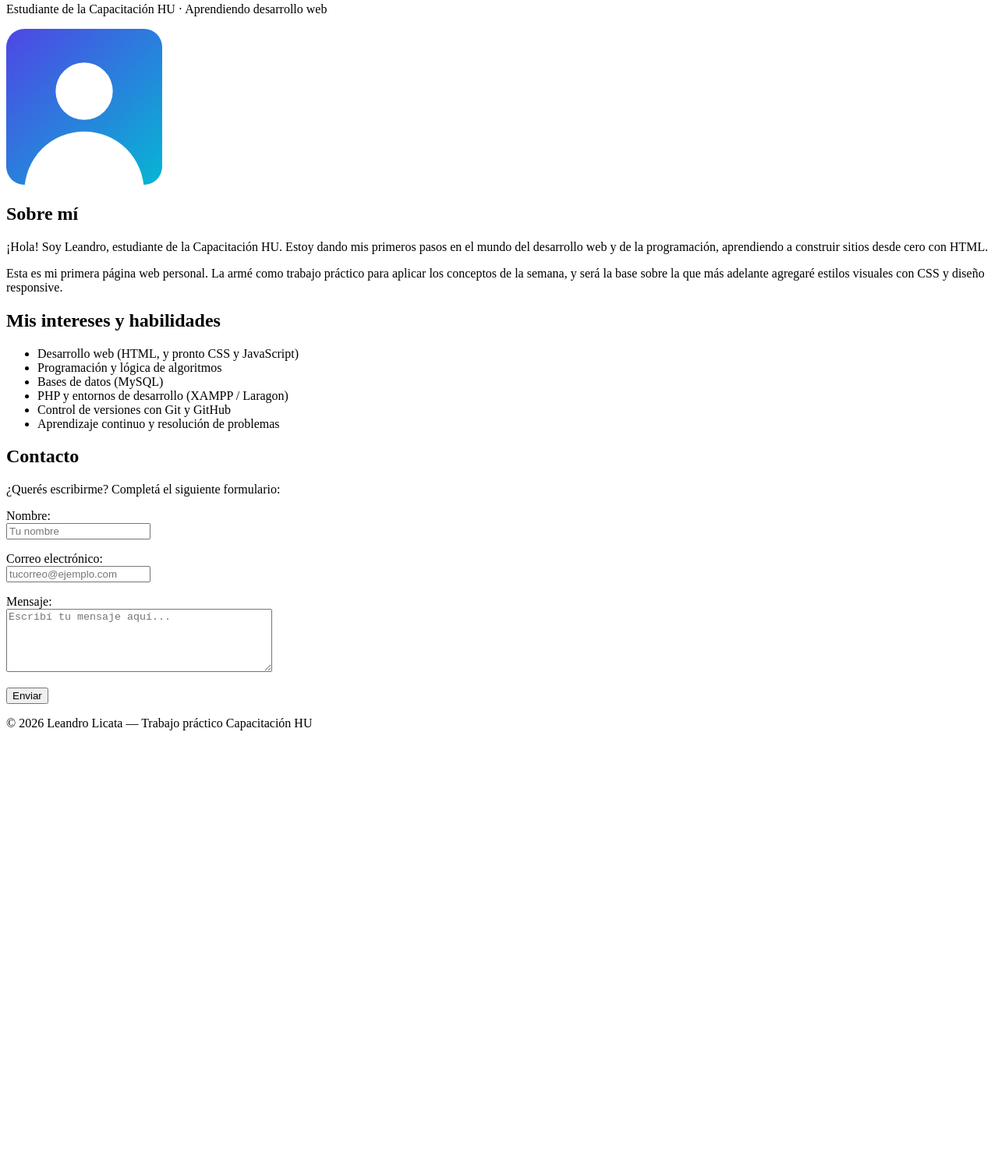
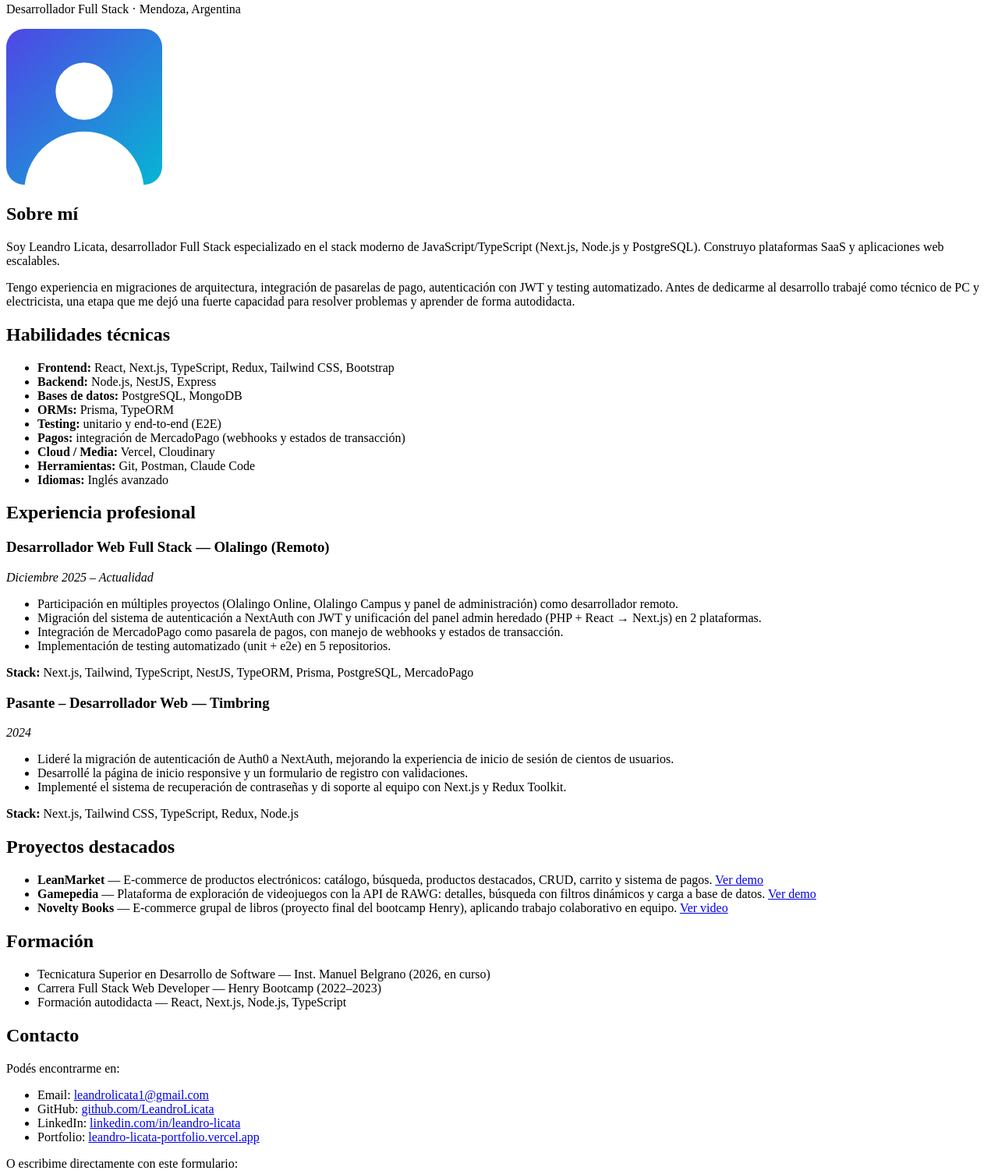
Before and after one commit to LeandroLicata/pagina-web-personal, a plain HTML site: page index.html in a window 1280 px wide. Shown: the part 77-1583 px from the top of the page at 78% size. Before the commit the page ends 1030 px from the top, so only its background shows below. Drawn offline with Linux system fonts and the light colour scheme.

Commit message:
Actualizo contenido con perfil profesional real (datos del CV)

```diff
--- a/index.html
+++ b/index.html
@@ -3,55 +3,124 @@
 <head>
   <meta charset="UTF-8">
   <meta name="viewport" content="width=device-width, initial-scale=1.0">
-  <title>Leandro Licata — Página Web Personal</title>
+  <title>Leandro Licata — Desarrollador Full Stack</title>
 </head>
 <body>
 
   <!-- ====== ENCABEZADO / PRESENTACIÓN ====== -->
   <header>
-    <!-- EDITAR: tu nombre -->
     <h1>Leandro Licata</h1>
-    <p>Estudiante de la Capacitación HU · Aprendiendo desarrollo web</p>
+    <p>Desarrollador Full Stack · Mendoza, Argentina</p>
 
-    <!-- EDITAR: si tenés una foto real, reemplazá el src por la ruta de tu imagen -->
+    <!-- Para usar una foto real, reemplazá el src por la ruta de tu imagen en img/ -->
     <img src="img/perfil.svg" alt="Foto de perfil de Leandro Licata" width="200" height="200">
   </header>
 
   <!-- ====== SOBRE MÍ ====== -->
   <section>
     <h2>Sobre mí</h2>
-    <!-- EDITAR: contá quién sos en uno o dos párrafos -->
     <p>
-      ¡Hola! Soy Leandro, estudiante de la Capacitación HU. Estoy dando mis primeros
-      pasos en el mundo del desarrollo web y de la programación, aprendiendo a construir
-      sitios desde cero con HTML.
+      Soy Leandro Licata, desarrollador Full Stack especializado en el stack moderno de
+      JavaScript/TypeScript (Next.js, Node.js y PostgreSQL). Construyo plataformas SaaS y
+      aplicaciones web escalables.
     </p>
     <p>
-      Esta es mi primera página web personal. La armé como trabajo práctico para aplicar
-      los conceptos de la semana, y será la base sobre la que más adelante agregaré
-      estilos visuales con CSS y diseño responsive.
+      Tengo experiencia en migraciones de arquitectura, integración de pasarelas de pago,
+      autenticación con JWT y testing automatizado. Antes de dedicarme al desarrollo trabajé
+      como técnico de PC y electricista, una etapa que me dejó una fuerte capacidad para
+      resolver problemas y aprender de forma autodidacta.
     </p>
   </section>
 
-  <!-- ====== INTERESES Y HABILIDADES ====== -->
+  <!-- ====== HABILIDADES TÉCNICAS ====== -->
   <section>
-    <h2>Mis intereses y habilidades</h2>
-    <!-- EDITAR: poné tus propios intereses y habilidades -->
+    <h2>Habilidades técnicas</h2>
     <ul>
-      <li>Desarrollo web (HTML, y pronto CSS y JavaScript)</li>
-      <li>Programación y lógica de algoritmos</li>
-      <li>Bases de datos (MySQL)</li>
-      <li>PHP y entornos de desarrollo (XAMPP / Laragon)</li>
-      <li>Control de versiones con Git y GitHub</li>
-      <li>Aprendizaje continuo y resolución de problemas</li>
+      <li><strong>Frontend:</strong> React, Next.js, TypeScript, Redux, Tailwind CSS, Bootstrap</li>
+      <li><strong>Backend:</strong> Node.js, NestJS, Express</li>
+      <li><strong>Bases de datos:</strong> PostgreSQL, MongoDB</li>
+      <li><strong>ORMs:</strong> Prisma, TypeORM</li>
+      <li><strong>Testing:</strong> unitario y end-to-end (E2E)</li>
+      <li><strong>Pagos:</strong> integración de MercadoPago (webhooks y estados de transacción)</li>
+      <li><strong>Cloud / Media:</strong> Vercel, Cloudinary</li>
+      <li><strong>Herramientas:</strong> Git, Postman, Claude Code</li>
+      <li><strong>Idiomas:</strong> Inglés avanzado</li>
     </ul>
   </section>
 
-  <!-- ====== FORMULARIO DE CONTACTO ====== -->
+  <!-- ====== EXPERIENCIA PROFESIONAL ====== -->
+  <section>
+    <h2>Experiencia profesional</h2>
+
+    <article>
+      <h3>Desarrollador Web Full Stack — Olalingo (Remoto)</h3>
+      <p><em>Diciembre 2025 – Actualidad</em></p>
+      <ul>
+        <li>Participación en múltiples proyectos (Olalingo Online, Olalingo Campus y panel de administración) como desarrollador remoto.</li>
+        <li>Migración del sistema de autenticación a NextAuth con JWT y unificación del panel admin heredado (PHP + React → Next.js) en 2 plataformas.</li>
+        <li>Integración de MercadoPago como pasarela de pagos, con manejo de webhooks y estados de transacción.</li>
+        <li>Implementación de testing automatizado (unit + e2e) en 5 repositorios.</li>
+      </ul>
+      <p><strong>Stack:</strong> Next.js, Tailwind, TypeScript, NestJS, TypeORM, Prisma, PostgreSQL, MercadoPago</p>
+    </article>
+
+    <article>
+      <h3>Pasante – Desarrollador Web — Timbring</h3>
+      <p><em>2024</em></p>
+      <ul>
+        <li>Lideré la migración de autenticación de Auth0 a NextAuth, mejorando la experiencia de inicio de sesión de cientos de usuarios.</li>
+        <li>Desarrollé la página de inicio responsive y un formulario de registro con validaciones.</li>
+        <li>Implementé el sistema de recuperación de contraseñas y di soporte al equipo con Next.js y Redux Toolkit.</li>
+      </ul>
+      <p><strong>Stack:</strong> Next.js, Tailwind CSS, TypeScript, Redux, Node.js</p>
+    </article>
+  </section>
+
+  <!-- ====== PROYECTOS DESTACADOS ====== -->
+  <section>
+    <h2>Proyectos destacados</h2>
+    <ul>
+      <li>
+        <strong>LeanMarket</strong> — E-commerce de productos electrónicos: catálogo, búsqueda,
+        productos destacados, CRUD, carrito y sistema de pagos.
+        <a href="https://lean-market.vercel.app" target="_blank" rel="noopener">Ver demo</a>
+      </li>
+      <li>
+        <strong>Gamepedia</strong> — Plataforma de exploración de videojuegos con la API de RAWG:
+        detalles, búsqueda con filtros dinámicos y carga a base de datos.
+        <a href="https://gamepedia-gaming.vercel.app" target="_blank" rel="noopener">Ver demo</a>
+      </li>
+      <li>
+        <strong>Novelty Books</strong> — E-commerce grupal de libros (proyecto final del bootcamp Henry),
+        aplicando trabajo colaborativo en equipo.
+        <a href="https://youtu.be/6JF0WrhJlw0" target="_blank" rel="noopener">Ver video</a>
+      </li>
+    </ul>
+  </section>
+
+  <!-- ====== FORMACIÓN ====== -->
+  <section>
+    <h2>Formación</h2>
+    <ul>
+      <li>Tecnicatura Superior en Desarrollo de Software — Inst. Manuel Belgrano (2026, en curso)</li>
+      <li>Carrera Full Stack Web Developer — Henry Bootcamp (2022–2023)</li>
+      <li>Formación autodidacta — React, Next.js, Node.js, TypeScript</li>
+    </ul>
+  </section>
+
+  <!-- ====== CONTACTO ====== -->
   <section>
     <h2>Contacto</h2>
-    <p>¿Querés escribirme? Completá el siguiente formulario:</p>
 
+    <p>Podés encontrarme en:</p>
+    <ul>
+      <li>Email: <a href="mailto:leandrolicata1@gmail.com">leandrolicata1@gmail.com</a></li>
+      <li>GitHub: <a href="https://github.com/LeandroLicata" target="_blank" rel="noopener">github.com/LeandroLicata</a></li>
+      <li>LinkedIn: <a href="https://linkedin.com/in/leandro-licata" target="_blank" rel="noopener">linkedin.com/in/leandro-licata</a></li>
+      <li>Portfolio: <a href="https://leandro-licata-portfolio.vercel.app" target="_blank" rel="noopener">leandro-licata-portfolio.vercel.app</a></li>
+    </ul>
+
+    <p>O escribime directamente con este formulario:</p>
     <form action="#" method="post">
       <p>
         <label for="nombre">Nombre:</label><br>
```
